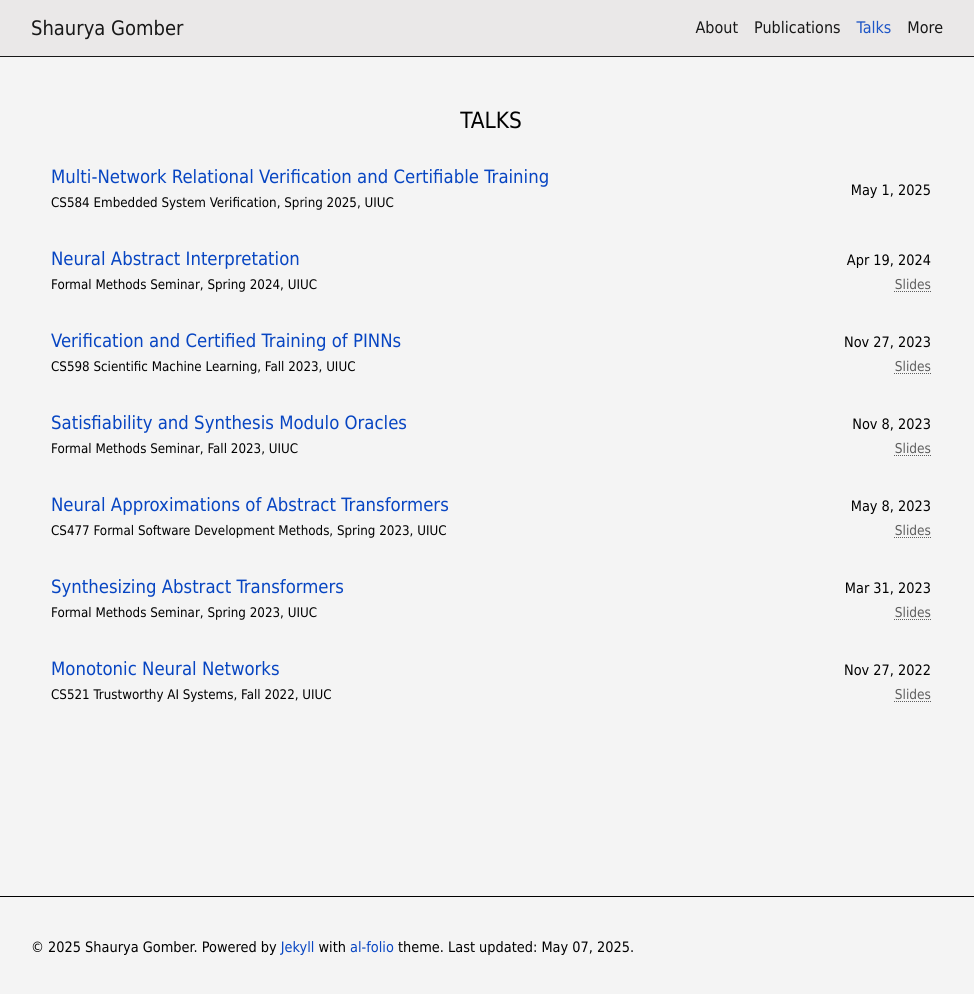
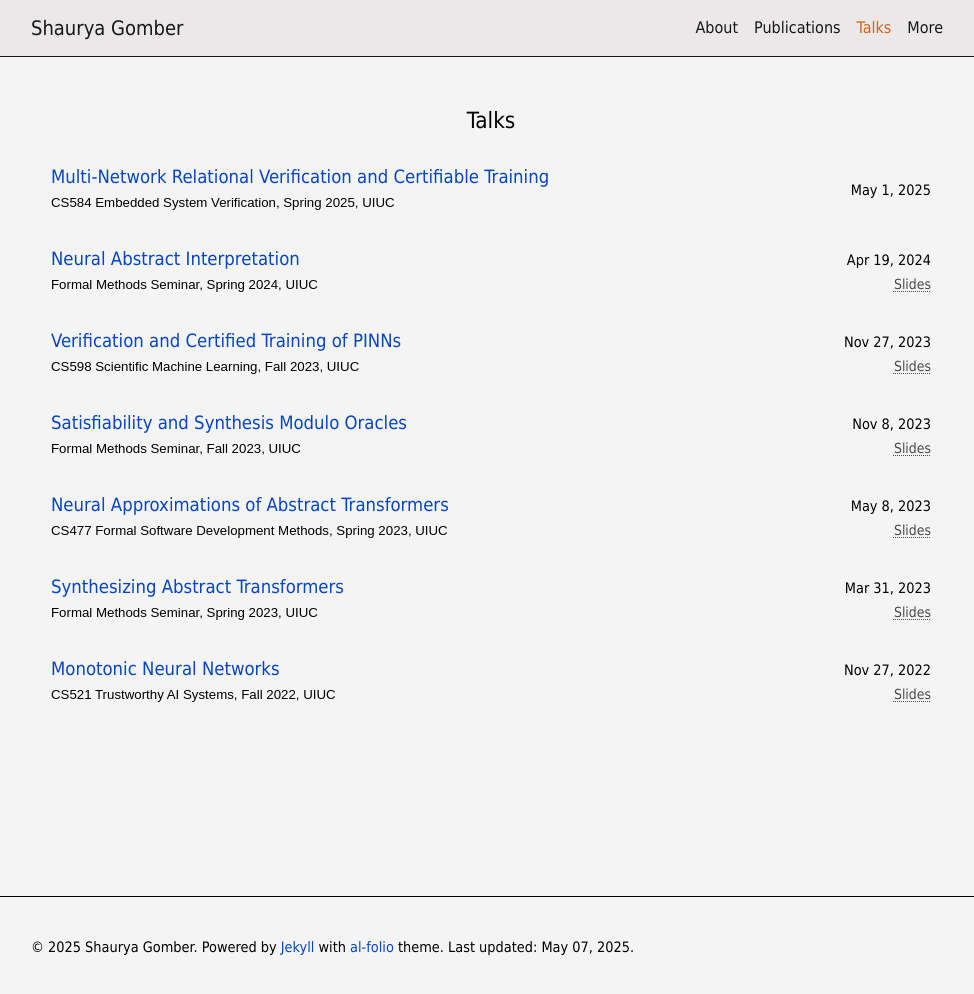
Before and after one commit to sgomber/sgomber.github.io, a Jekyll site: the page built from _pages/talks.md, in a window 1280 px wide and 998 px high. Shown: the top 994 px of the window, without its empty margins (149-1123 px from the left). Built offline with Jekyll 4.4.1, drawn with Linux system fonts in a browser that asks for light colours; comment, search, counter and statistics services are not loaded; a style sheet for code colours, icons or effects is not loaded.

Commit message:
Update style (hopefully converging soon)

```diff
--- a/_sass/_base.scss
+++ b/_sass/_base.scss
@@ -660,15 +660,13 @@ html.transition *:after {
 //
 
 .section-title {
-    text-transform: uppercase;
-    font-size: 1.1rem;
+    font-size: 1.15rem;
     font-weight: 550;
     margin-top: 1rem;
     border-bottom: 2px solid #e0e0e0;
 }
 
 .section-title-mid {
-    text-transform: uppercase;
     font-size: 1.4rem;
     font-weight: 550;
     margin-top: 1rem;
@@ -688,12 +686,12 @@ html.transition *:after {
 }
 
 .author-font {
-    color: $blue-color-dark;
-    font-weight: 520;
-    font-size: 0.9rem;
+    font-weight: bold;
+    // font-size: 0.9rem;
 }
 
 .authors {
+    font-family: Arial, Helvetica, sans-serif;
     font-size: 0.83rem;
 }
 
@@ -711,7 +709,7 @@ html.transition *:after {
 }
 
 .paper-links {
-    font-size: 0.85rem;
+    font-size: 0.87rem;
     padding-top: 2px;
     margin-top: 2px;
 }
@@ -722,8 +720,8 @@ html.transition *:after {
     text-decoration-style: dotted;
     text-decoration-thickness: 0.5px;
     text-underline-offset: 2px;
-    color: #444;
-    opacity: 0.85;
+    color: #383838;
+    opacity: 0.9;
 }
 
 .paper-links a:hover {
--- a/_sass/_themes.scss
+++ b/_sass/_themes.scss
@@ -5,7 +5,7 @@
 :root {
   --global-bg-color: #{$dark-white-color-1};
   --global-nav-bg-color: #{$dark-white-color};
-  --global-active-nav-color: #{$uiuc-blue};
+--global-active-nav-color: #{$uiuc-orange};
   --global-code-bg-color: #{$code-bg-color-light};
   --global-text-color: #{$black-color};
   --global-nav-text-color: #{$black-color};
--- a/_sass/_variables.scss
+++ b/_sass/_variables.scss
@@ -42,5 +42,5 @@ $black-color: #000000 !default;
 
 $code-bg-color-light:     rgba($purple-color, 0.05);
 $code-bg-color-dark:      #2c3237 !default;
-$uiuc-orange: #ec5b07 !default;
+$uiuc-orange: #d35400 !default;
 $uiuc-blue: #0745c2 !default;
```
